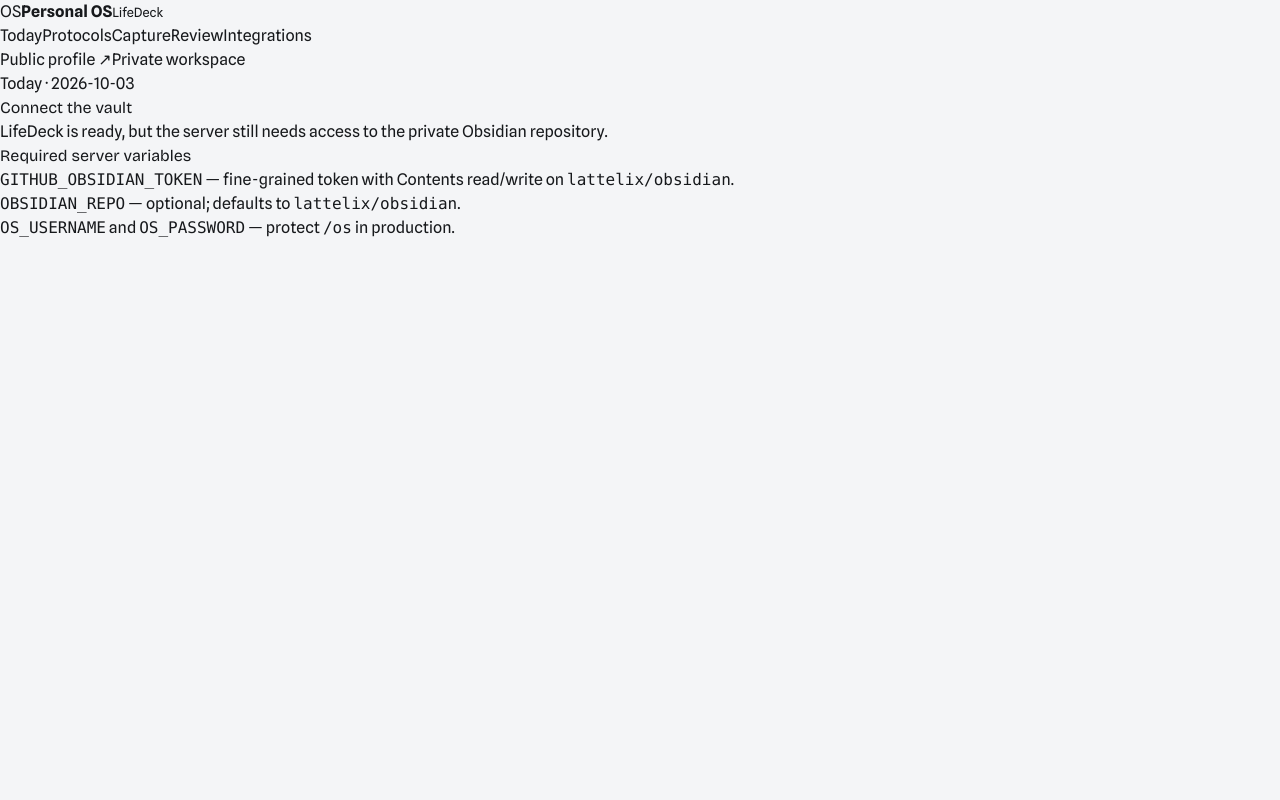
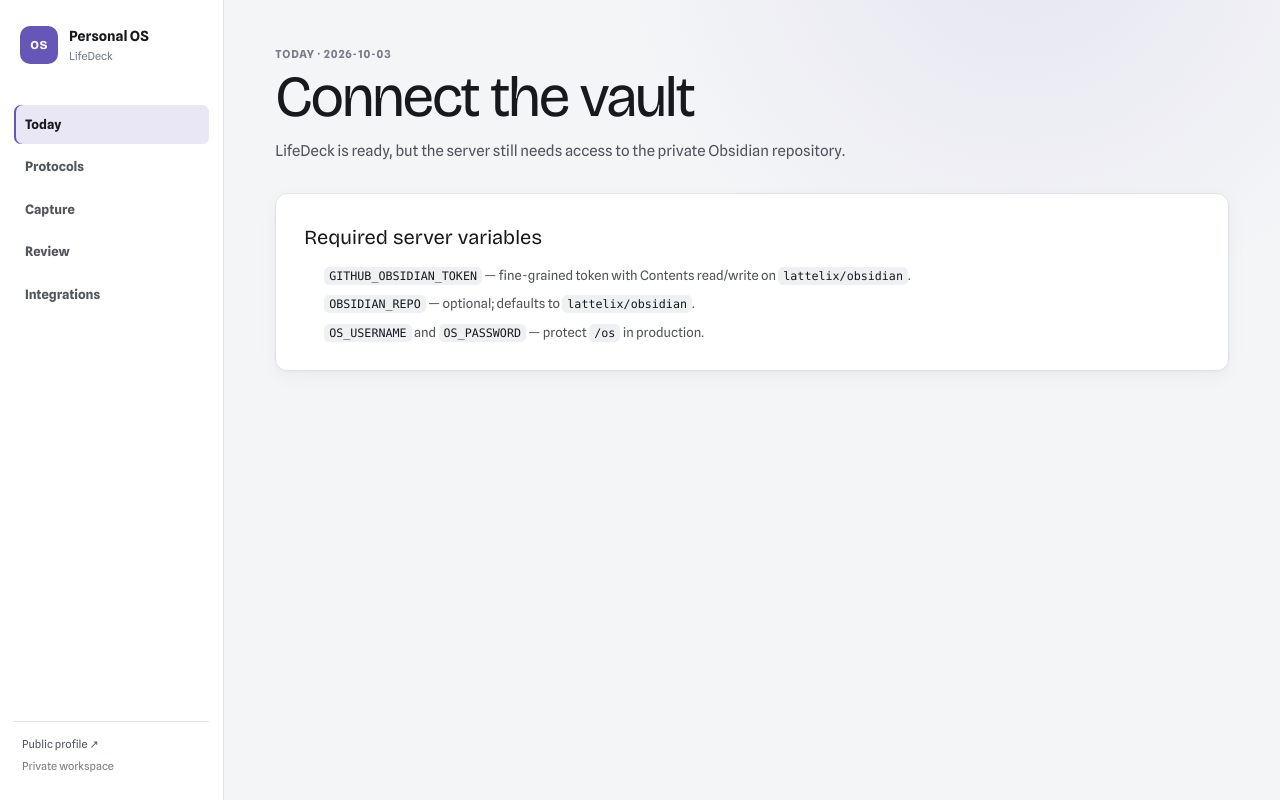
Before and after one commit to lattelix/lifedeck, a Next.js app: page /os in a window 1280 px wide. Built offline with nearby package versions, Linux system fonts and the light colour scheme.

Commit message:
feat: style Personal OS workspace

```diff
--- a/src/app/globals.css
+++ b/src/app/globals.css
@@ -1111,3 +1111,593 @@
     transition-duration: 0.01ms !important;
   }
 }
+
+
+/* Personal OS */
+.os-shell {
+  min-height: 100vh;
+  background:
+    radial-gradient(circle at 80% -10%, color-mix(in srgb, var(--accent) 10%, transparent), transparent 30%),
+    var(--bg-primary);
+}
+
+.os-sidebar {
+  position: fixed;
+  inset: 0 auto 0 0;
+  z-index: 50;
+  display: flex;
+  width: 224px;
+  flex-direction: column;
+  padding: 22px 14px;
+  background: color-mix(in srgb, var(--bg-panel) 96%, transparent);
+  border-right: 1px solid var(--border-color);
+}
+
+.os-brand {
+  display: flex;
+  align-items: center;
+  gap: 11px;
+  padding: 4px 6px;
+  color: inherit;
+  text-decoration: none;
+}
+
+.os-brand-mark {
+  display: grid;
+  width: 38px;
+  height: 38px;
+  place-items: center;
+  border-radius: 10px;
+  background: var(--accent);
+  color: #fff;
+  font-family: var(--font-bricolage), sans-serif;
+  font-size: 12px;
+  font-weight: 800;
+  letter-spacing: .04em;
+}
+
+.os-brand strong,
+.os-brand small {
+  display: block;
+}
+
+.os-brand strong {
+  font-size: 14px;
+}
+
+.os-brand small {
+  margin-top: 1px;
+  color: var(--text-muted);
+  font-size: 11px;
+}
+
+.os-nav {
+  display: grid;
+  gap: 3px;
+  margin-top: 36px;
+}
+
+.os-nav a,
+.os-sidebar-footer a {
+  color: var(--text-secondary);
+  text-decoration: none;
+}
+
+.os-nav a {
+  padding: 10px 11px;
+  border-radius: 7px;
+  font-size: 13px;
+  font-weight: 650;
+}
+
+.os-nav a:hover,
+.os-nav a.active {
+  background: var(--bg-hover);
+  color: var(--text-primary);
+}
+
+.os-nav a.active {
+  box-shadow: inset 2px 0 0 var(--accent);
+}
+
+.os-sidebar-footer {
+  display: grid;
+  gap: 5px;
+  margin-top: auto;
+  padding: 14px 8px 4px;
+  border-top: 1px solid var(--border-color);
+  font-size: 11px;
+}
+
+.os-sidebar-footer span {
+  color: var(--text-muted);
+}
+
+.os-main {
+  min-height: 100vh;
+  margin-left: 224px;
+  padding: 46px clamp(22px, 4vw, 58px) 80px;
+}
+
+.os-page {
+  width: min(1180px, 100%);
+  margin: 0 auto;
+}
+
+.os-page-header {
+  max-width: 820px;
+  margin-bottom: 30px;
+}
+
+.os-page-header h1 {
+  margin-top: 6px;
+  font-size: clamp(34px, 5vw, 58px);
+  line-height: .98;
+  letter-spacing: -.035em;
+}
+
+.os-page-header > p:last-child {
+  max-width: 720px;
+  margin-top: 15px;
+  color: var(--text-secondary);
+  font-size: 15px;
+}
+
+.os-eyebrow {
+  color: var(--text-muted);
+  font-size: 11px;
+  font-weight: 750;
+  letter-spacing: .08em;
+  text-transform: uppercase;
+}
+
+.os-card,
+.os-metric,
+.os-editor {
+  background: color-mix(in srgb, var(--bg-panel) 97%, transparent);
+  border: 1px solid var(--border-color);
+  border-radius: 12px;
+  box-shadow: var(--shadow-panel);
+}
+
+.os-card {
+  padding: clamp(18px, 3vw, 28px);
+}
+
+.os-card + .os-card,
+.os-editor,
+.os-details {
+  margin-top: 18px;
+}
+
+.os-card h2 {
+  font-size: 20px;
+}
+
+.os-card > p,
+.os-integration-card > p {
+  color: var(--text-secondary);
+}
+
+.os-section-heading {
+  display: flex;
+  align-items: flex-start;
+  justify-content: space-between;
+  gap: 18px;
+  margin-bottom: 20px;
+}
+
+.os-section-heading a {
+  color: var(--accent);
+  font-size: 12px;
+  font-weight: 700;
+  text-decoration: none;
+}
+
+.os-chip {
+  display: inline-flex;
+  align-items: center;
+  min-height: 26px;
+  padding: 4px 8px;
+  border: 1px solid var(--border-color);
+  border-radius: 999px;
+  background: var(--bg-muted);
+  color: var(--text-secondary);
+  font-size: 10px;
+  font-weight: 750;
+  white-space: nowrap;
+}
+
+.os-metric-grid {
+  display: grid;
+  grid-template-columns: repeat(4, minmax(0, 1fr));
+  gap: 10px;
+  margin-bottom: 18px;
+}
+
+.os-metric {
+  min-width: 0;
+  padding: 16px 17px;
+}
+
+.os-metric span,
+.os-metric strong {
+  display: block;
+}
+
+.os-metric span {
+  color: var(--text-muted);
+  font-size: 10px;
+  font-weight: 700;
+  text-transform: uppercase;
+}
+
+.os-metric strong {
+  margin-top: 7px;
+  overflow-wrap: anywhere;
+  font-family: var(--font-bricolage), sans-serif;
+  font-size: 18px;
+}
+
+.os-two-column {
+  display: grid;
+  grid-template-columns: minmax(0, 1.1fr) minmax(320px, .9fr);
+  gap: 18px;
+  align-items: start;
+}
+
+.os-markdown {
+  color: var(--text-secondary);
+  font-size: 13px;
+  line-height: 1.68;
+}
+
+.os-markdown h1,
+.os-markdown h2,
+.os-markdown h3,
+.os-markdown h4 {
+  color: var(--text-primary);
+}
+
+.os-markdown h1 {
+  margin: 28px 0 14px;
+  font-size: 26px;
+}
+
+.os-markdown h2 {
+  margin: 26px 0 10px;
+  font-size: 20px;
+}
+
+.os-markdown h3 {
+  margin: 20px 0 8px;
+  font-size: 16px;
+}
+
+.os-markdown h4 {
+  margin: 16px 0 6px;
+  font-size: 14px;
+}
+
+.os-markdown p + p {
+  margin-top: 10px;
+}
+
+.os-markdown ul,
+.os-markdown ol {
+  display: grid;
+  gap: 5px;
+  margin: 10px 0 16px;
+  padding-left: 21px;
+}
+
+.os-markdown code,
+.os-plain-list code,
+.os-warning code,
+.os-page-header code {
+  padding: 2px 5px;
+  border-radius: 5px;
+  background: var(--bg-muted);
+  color: var(--text-primary);
+  font-size: .9em;
+}
+
+.os-markdown pre {
+  overflow-x: auto;
+  margin: 14px 0;
+  padding: 14px;
+  border: 1px solid var(--border-color);
+  border-radius: 8px;
+  background: var(--bg-muted);
+  color: var(--text-primary);
+  font-size: 12px;
+}
+
+.os-markdown pre code {
+  padding: 0;
+  background: transparent;
+}
+
+.os-markdown blockquote {
+  margin: 14px 0;
+  padding: 10px 14px;
+  border-left: 3px solid var(--accent);
+  background: var(--bg-muted);
+  color: var(--text-secondary);
+}
+
+.os-markdown hr {
+  margin: 22px 0;
+  border: 0;
+  border-top: 1px solid var(--border-color);
+}
+
+.os-wikilink {
+  color: var(--accent);
+  font-weight: 650;
+}
+
+.os-muted {
+  color: var(--text-muted) !important;
+}
+
+.os-warning {
+  border-color: color-mix(in srgb, var(--warning) 48%, var(--border-color));
+}
+
+.os-warning > p {
+  margin-top: 8px;
+}
+
+.os-plain-list {
+  display: grid;
+  gap: 9px;
+  margin: 14px 0 0;
+  padding-left: 20px;
+  color: var(--text-secondary);
+  font-size: 13px;
+}
+
+.os-editor {
+  overflow: hidden;
+}
+
+.os-editor-toolbar {
+  display: flex;
+  align-items: center;
+  justify-content: space-between;
+  gap: 14px;
+  padding: 14px 16px;
+  border-bottom: 1px solid var(--border-color);
+}
+
+.os-editor-toolbar strong,
+.os-editor-toolbar span {
+  display: block;
+}
+
+.os-editor-toolbar strong {
+  font-size: 13px;
+}
+
+.os-editor-toolbar span {
+  margin-top: 2px;
+  color: var(--text-muted);
+  font-size: 10px;
+}
+
+.os-editor-toolbar button,
+.os-capture-actions button {
+  border: 0;
+  border-radius: 7px;
+  background: var(--accent);
+  color: #fff;
+  cursor: pointer;
+  font-weight: 750;
+}
+
+.os-editor-toolbar button {
+  min-height: 34px;
+  padding: 7px 13px;
+  font-size: 11px;
+}
+
+.os-editor-toolbar button:disabled,
+.os-capture-actions button:disabled {
+  opacity: .55;
+  cursor: default;
+}
+
+.os-editor textarea,
+.os-capture-card textarea {
+  width: 100%;
+  resize: vertical;
+  border: 0;
+  outline: 0;
+  background: transparent;
+  color: var(--text-primary);
+  font: 12px/1.6 ui-monospace, SFMono-Regular, Menlo, Monaco, Consolas, monospace;
+}
+
+.os-editor textarea {
+  min-height: 560px;
+  padding: 18px;
+}
+
+.os-status {
+  color: var(--positive);
+  font-size: 11px;
+}
+
+.os-status.error {
+  color: var(--danger);
+}
+
+.os-editor > .os-status {
+  padding: 0 18px 14px;
+}
+
+.os-capture-card {
+  max-width: 840px;
+}
+
+.os-capture-card textarea {
+  min-height: 190px;
+  padding: 16px;
+  border: 1px solid var(--border-color);
+  border-radius: 9px;
+  background: var(--bg-primary);
+  font-family: inherit;
+  font-size: 14px;
+}
+
+.os-capture-actions {
+  display: flex;
+  align-items: center;
+  gap: 14px;
+  margin-top: 12px;
+}
+
+.os-capture-actions button {
+  min-height: 40px;
+  padding: 9px 15px;
+  font-size: 12px;
+}
+
+.os-details summary,
+.os-inline-details summary {
+  color: var(--text-primary);
+  cursor: pointer;
+  font-weight: 700;
+}
+
+.os-details[open] summary,
+.os-inline-details[open] summary {
+  margin-bottom: 18px;
+}
+
+.os-review-grid {
+  display: grid;
+  gap: 14px;
+}
+
+.os-mini-metrics {
+  display: flex;
+  flex-wrap: wrap;
+  gap: 8px 18px;
+  padding: 12px 0 2px;
+  border-top: 1px solid var(--border-color);
+  color: var(--text-muted);
+  font-size: 11px;
+}
+
+.os-mini-metrics strong {
+  color: var(--text-primary);
+}
+
+.os-inline-details {
+  margin-top: 16px;
+  padding-top: 12px;
+  border-top: 1px solid var(--border-color);
+  color: var(--text-secondary);
+  font-size: 12px;
+}
+
+.os-integration-grid {
+  display: grid;
+  grid-template-columns: repeat(2, minmax(0, 1fr));
+  gap: 14px;
+  margin-bottom: 18px;
+}
+
+.os-integration-card {
+  min-height: 190px;
+}
+
+@media (max-width: 900px) {
+  .os-two-column {
+    grid-template-columns: 1fr;
+  }
+
+  .os-metric-grid,
+  .os-integration-grid {
+    grid-template-columns: repeat(2, minmax(0, 1fr));
+  }
+}
+
+@media (max-width: 720px) {
+  .os-sidebar {
+    position: sticky;
+    top: 0;
+    inset-inline: 0;
+    width: 100%;
+    height: auto;
+    flex-direction: row;
+    align-items: center;
+    gap: 12px;
+    padding: 10px 12px;
+    overflow-x: auto;
+    border-right: 0;
+    border-bottom: 1px solid var(--border-color);
+  }
+
+  .os-brand {
+    flex: 0 0 auto;
+  }
+
+  .os-brand small,
+  .os-sidebar-footer {
+    display: none;
+  }
+
+  .os-nav {
+    display: flex;
+    flex: 0 0 auto;
+    gap: 3px;
+    margin: 0;
+  }
+
+  .os-nav a {
+    white-space: nowrap;
+  }
+
+  .os-nav a.active {
+    box-shadow: inset 0 -2px 0 var(--accent);
+  }
+
+  .os-main {
+    margin-left: 0;
+    padding: 30px 14px 64px;
+  }
+
+  .os-page-header h1 {
+    font-size: 38px;
+  }
+
+  .os-metric-grid,
+  .os-integration-grid {
+    grid-template-columns: 1fr 1fr;
+  }
+
+  .os-section-heading {
+    align-items: flex-start;
+  }
+}
+
+@media (max-width: 480px) {
+  .os-metric-grid,
+  .os-integration-grid {
+    grid-template-columns: 1fr;
+  }
+
+  .os-card {
+    padding: 17px;
+    border-radius: 10px;
+  }
+
+  .os-editor-toolbar,
+  .os-capture-actions {
+    align-items: flex-start;
+    flex-direction: column;
+  }
+}
```
